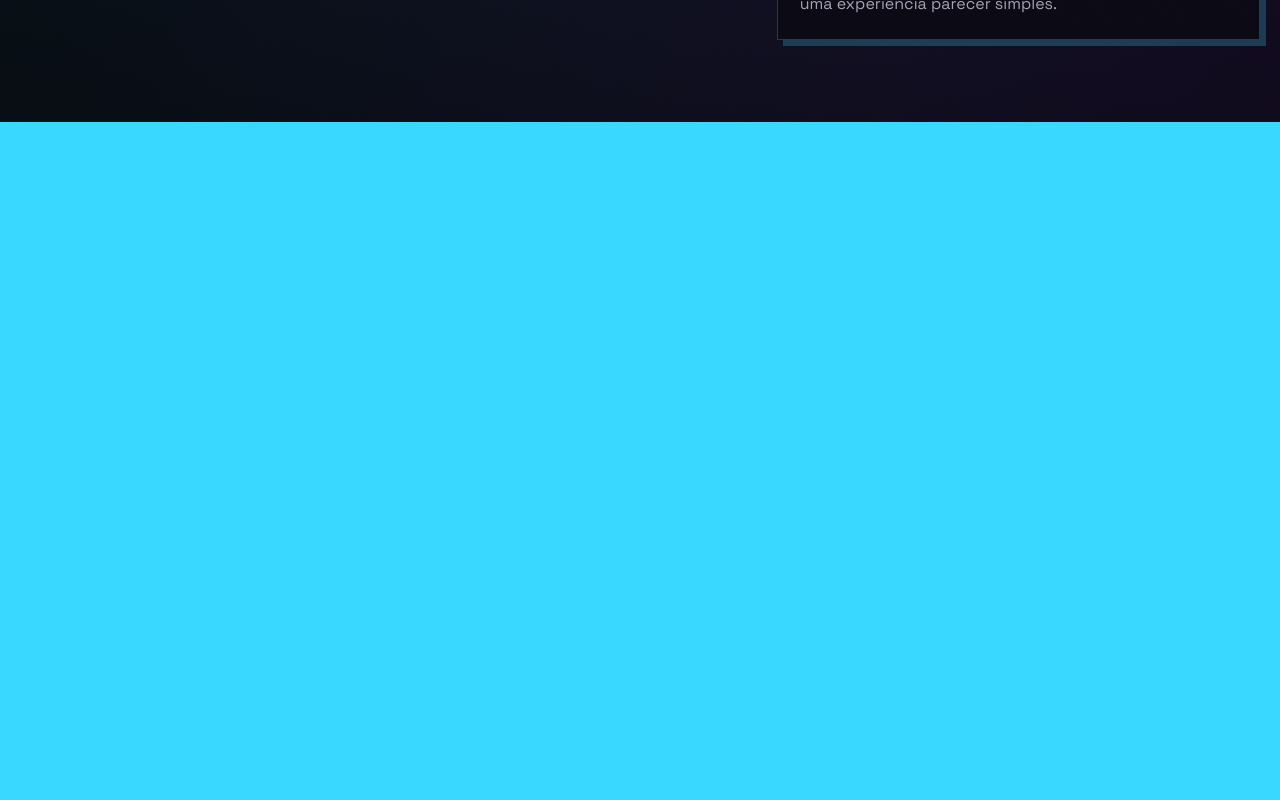
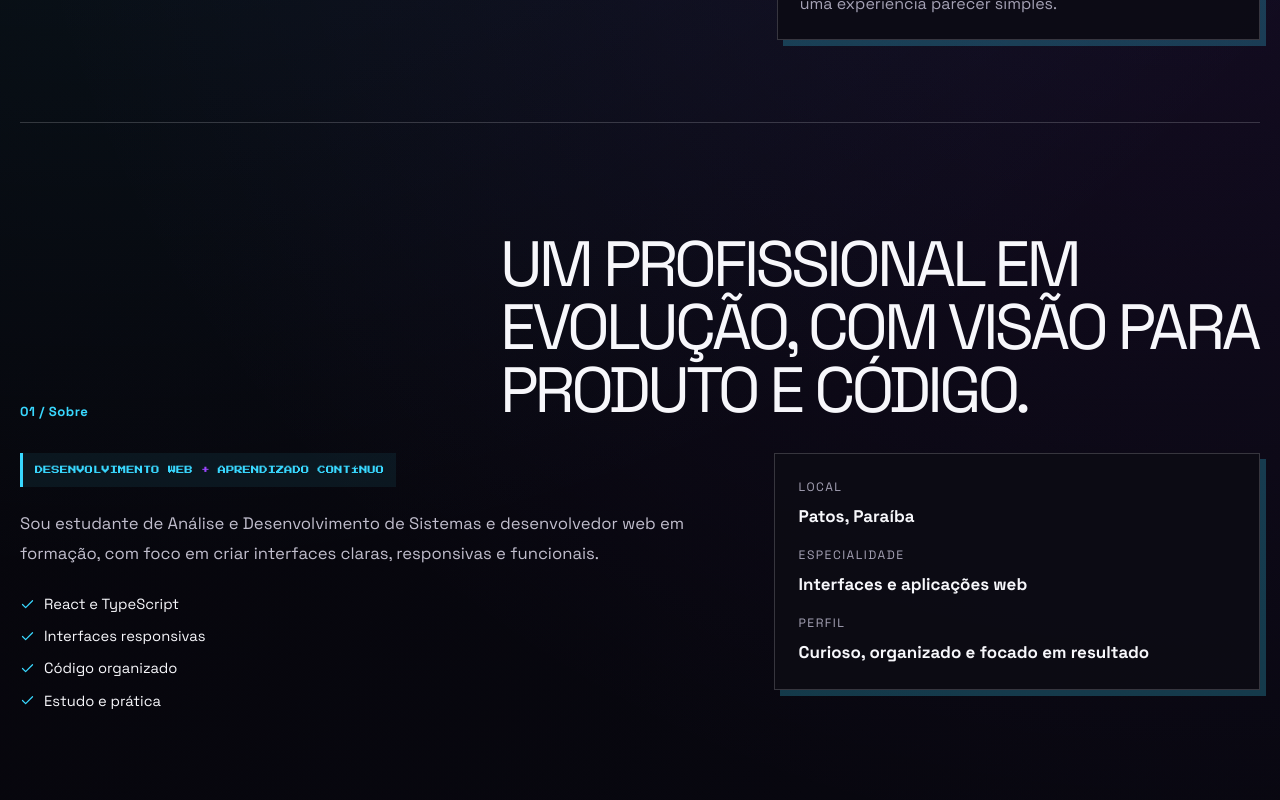
Before and after one commit to otavio2019/otavio-portfolio, a React (Vite) app in the folder client/: page / in a window 1280 px wide. Shown: the part 980-1780 px from the top of the page. Built offline with nearby package versions, Linux system fonts and the light colour scheme.

Commit message:
Corrige fundo do efeito pixelado

```diff
--- a/client/src/pixel-reveal.css
+++ b/client/src/pixel-reveal.css
@@ -21,7 +21,7 @@
   grid-template-rows: repeat(14, 1fr);
   pointer-events: none;
   overflow: hidden;
-  background: #39d8ff;
+  background: transparent;
 }
 
 .pixel-cell {
@@ -52,6 +52,10 @@
 .pixel-reveal.is-visible .pixel-cell {
   opacity: 0;
   transform: scale(0.72);
+}
+
+.pixel-reveal.is-visible .pixel-reveal-layer {
+  background: transparent;
 }
 
 .pixel-project-preview {
```
